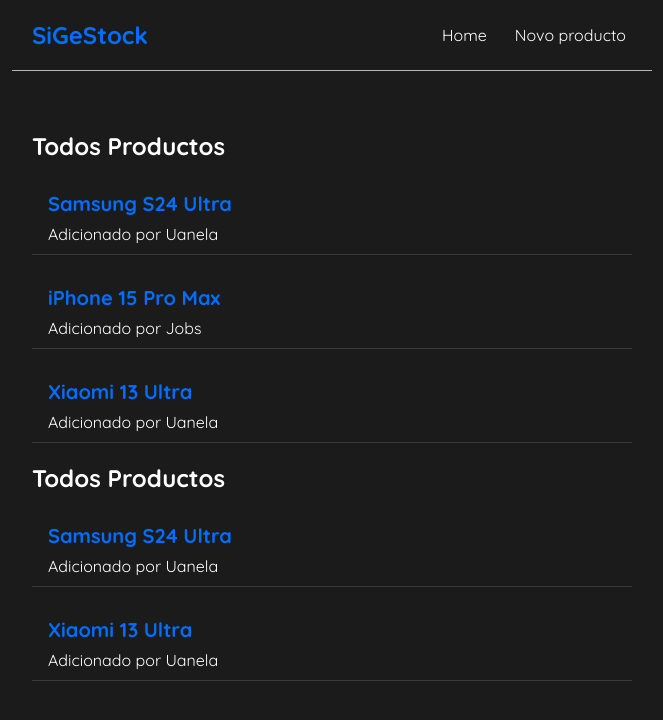
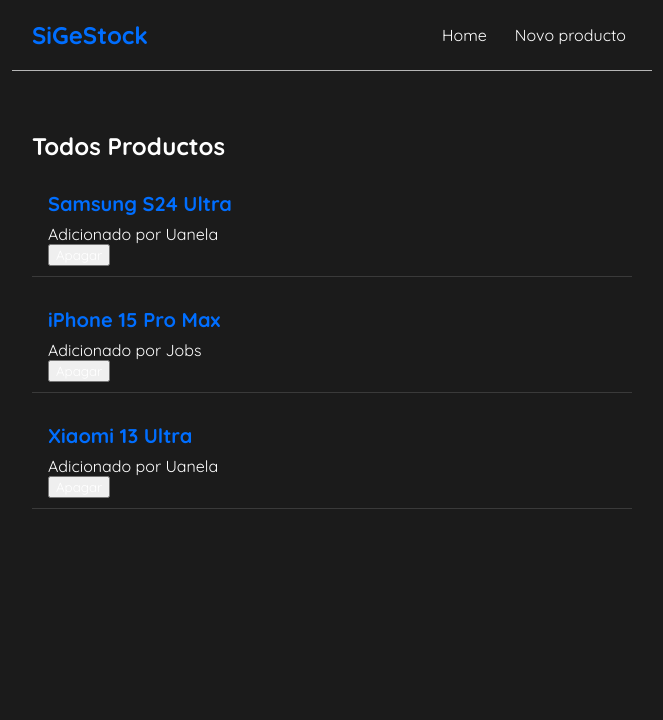
Before and after one commit to Uanela/curso-completo-de-react-para-iniciantes-gratuito, a React (Create React App) app: page / in a window 1280 px wide. Shown: the top 720 px of the page, without its empty margins (308-971 px from the left). Built offline with nearby package versions, Linux system fonts and the light colour scheme.

Commit message:
second commit

```diff
--- a/src/components/Home.js
+++ b/src/components/Home.js
@@ -1,4 +1,4 @@
-import { useState } from "react";
+import { useState, useEffect } from "react";
 import ProductsList from "./ProductsList";
 
 export default function Home() {
@@ -23,12 +23,22 @@
     },
   ]);
 
+  const handleDelete = (id) => {
+    const newProdutcts = products.filter((product) => product.id !== id);
+    setProducts(newProdutcts);
+  };
+
+  useEffect(() => {
+    console.log("useEffect executou");
+    console.log(products);
+  });
+
   return (
     <div className="home">
-      <ProductsList products={products} title="Todos Productos" />
       <ProductsList
-        products={products.filter((product) => product.worker === "Uanela")}
+        products={products}
         title="Todos Productos"
+        handleDelete={handleDelete}
       />
     </div>
   );
--- a/src/components/ProductsList.js
+++ b/src/components/ProductsList.js
@@ -1,13 +1,14 @@
 import React from "react";
 
-export default function ProductsList({ products, title }) {
+export default function ProductsList({ products, title, handleDelete }) {
   return (
     <div className="products-list">
       <h2>{title}</h2>
-      {products.map((produtct) => (
-        <div className="product-preview" key={produtct.id}>
-          <h2>{produtct.name}</h2>
-          <p>Adicionado por {produtct.worker}</p>
+      {products.map((product) => (
+        <div className="product-preview" key={product.id}>
+          <h2>{product.name}</h2>
+          <p>Adicionado por {product.worker}</p>
+          <button onClick={() => handleDelete(product.id)}>Apagar</button>
         </div>
       ))}
     </div>
```
